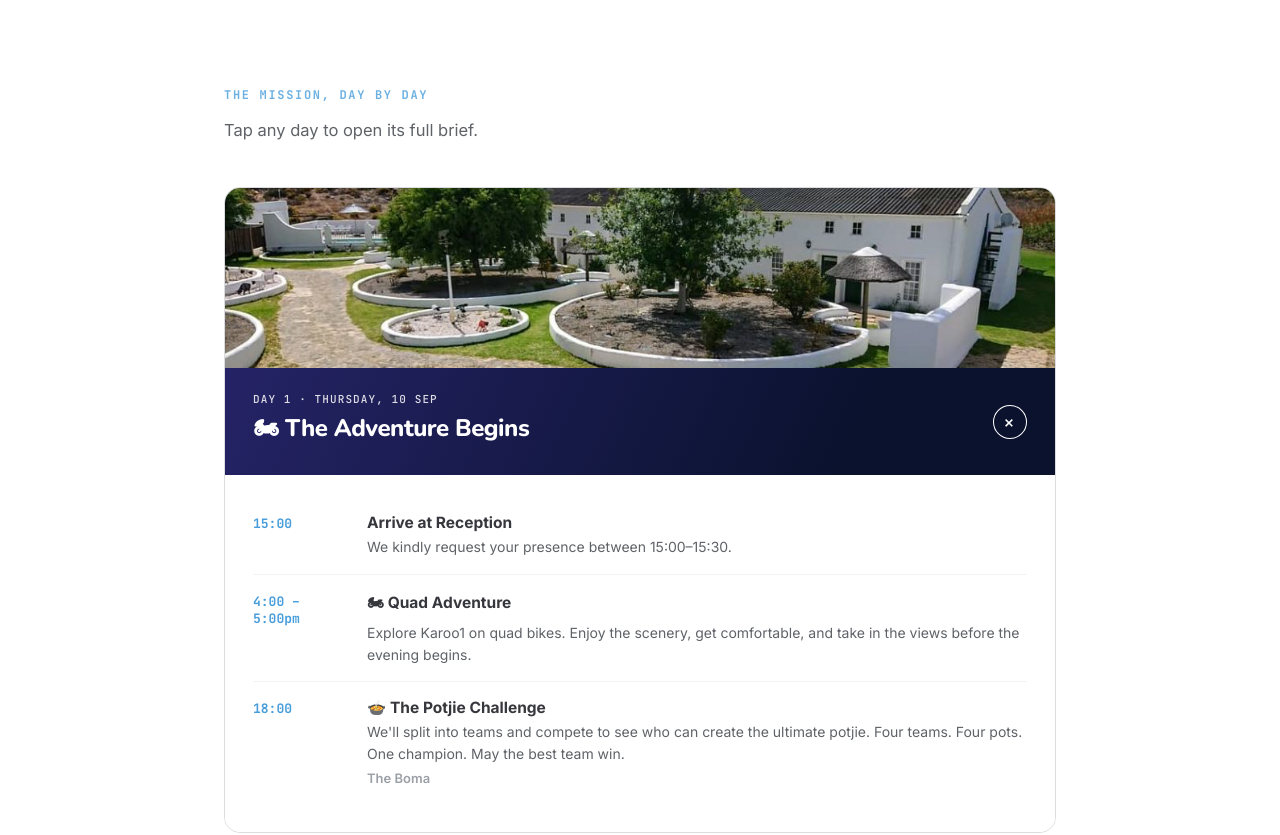
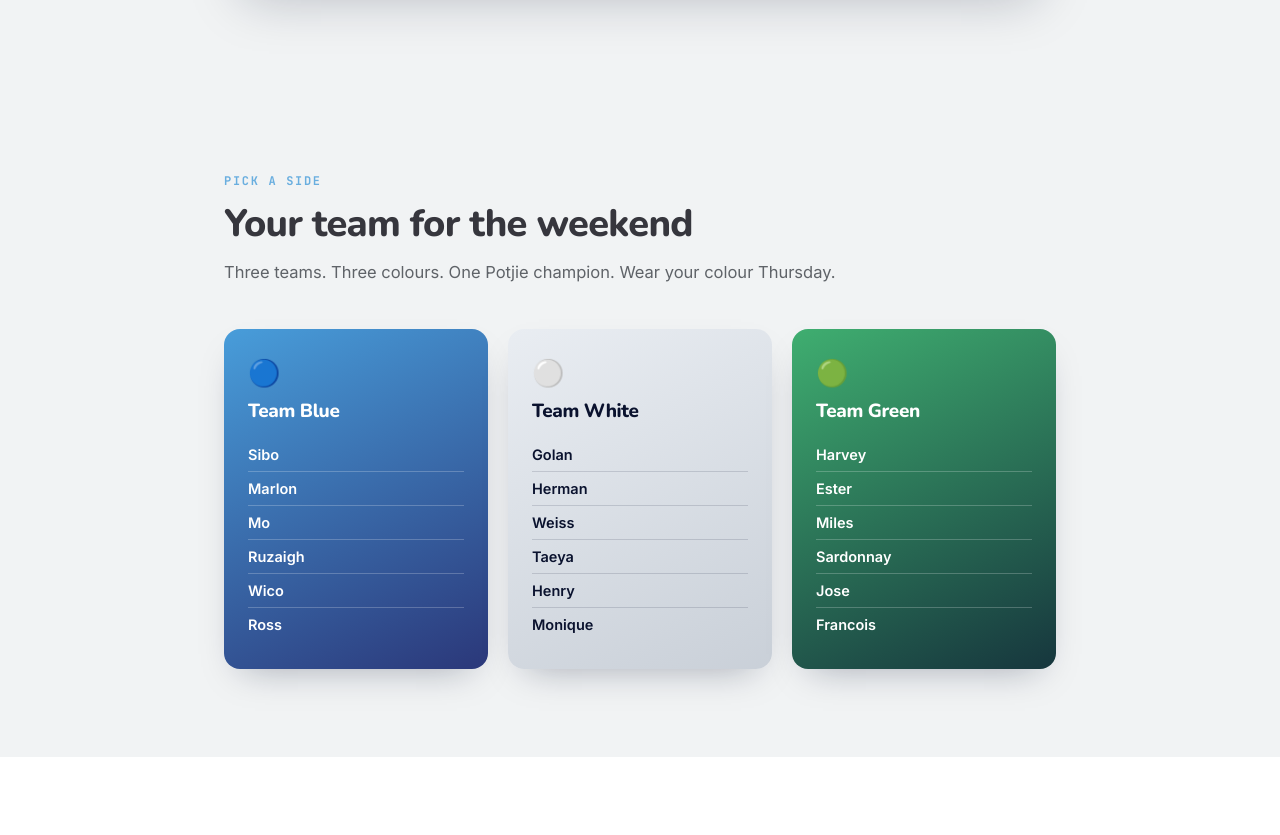
Before and after one commit to MoniqueAI-UX/specno-getaway-2026, a plain HTML site: page index.html in a window 1280 px wide. Shown: the part 1761-2596 px from the top of the page. Drawn offline with nearby package versions, Linux system fonts and the light colour scheme.

Commit message:
Add files via upload

```diff
--- a/index.html
+++ b/index.html
@@ -188,6 +188,27 @@
     .ticket-divider{display:none;}
   }
 
+  /* ---------- TEAM COLOURS ---------- */
+  .teams{background:var(--grey-100);}
+  .team-grid{display:grid; grid-template-columns:repeat(3,1fr); gap:20px;}
+  .team-card{
+    border-radius:var(--radius-lg); padding:28px 24px; color:#fff;
+    box-shadow:0 16px 36px -18px rgba(10,18,46,0.35);
+  }
+  .team-card.team-blue{background:linear-gradient(155deg,#489dda,#252366 120%);}
+  .team-card.team-white{background:linear-gradient(155deg,#e9edf2,#c3cad3 120%); color:var(--dark-blue);}
+  .team-card.team-green{background:linear-gradient(155deg,#3fae70,#0a122e 130%);}
+  .team-swatch{font-size:26px; margin-bottom:10px;}
+  .team-card h3{font-size:19px; margin-bottom:14px;}
+  .team-card ul{list-style:none; margin:0; padding:0;}
+  .team-card li{
+    font-size:14.5px; font-weight:600; padding:8px 0;
+    border-bottom:1px solid rgba(255,255,255,0.22);
+  }
+  .team-card.team-white li{border-bottom-color:rgba(10,18,46,0.14);}
+  .team-card li:last-child{border-bottom:none;}
+  @media (max-width:700px){.team-grid{grid-template-columns:1fr;}}
+
   /* ---------- MISSION DAYS ---------- */
   .journey{background:var(--white);}
   .day-card{
@@ -374,11 +395,15 @@
       <div class="ticket-main">
         <div class="ticket-row">
           <div class="icon">🚗</div>
-          <div><div class="label">Arrival</div><div class="value">Thu, 10 Sep — between 15:00 &amp; 15:30</div></div>
+          <div><div class="label">Arrival</div><div class="value">Thu, 10 Sep — 15:00–15:15 latest</div></div>
+        </div>
+        <div class="ticket-row">
+          <div class="icon">🏁</div>
+          <div><div class="label">Getting there</div><div class="value">Own vehicle / lift club — aim to leave Century City by 13:00 (±2 hr drive)</div></div>
         </div>
         <div class="ticket-row">
           <div class="icon">🚗</div>
-          <div><div class="label">Departure</div><div class="value">Sat, 12 Sep — between 10:00 &amp; 11:00, after breakfast</div></div>
+          <div><div class="label">Departure</div><div class="value">Sat, 12 Sep — approx. 10:00, after breakfast</div></div>
         </div>
         <div class="ticket-row">
           <div class="icon">📍</div>
@@ -396,6 +421,55 @@
           <div class="stub-team">Specnites</div>
         </div>
         <div class="stub-code">SPECNO · KAROO1 · SEP26</div>
+      </div>
+    </div>
+  </div>
+</section>
+
+<!-- TEAM COLOURS -->
+<section class="teams">
+  <div class="wrap reveal">
+    <div class="section-head">
+      <div class="eyebrow">Pick a side</div>
+      <h2>Your team for the weekend</h2>
+      <p>Three teams. Three colours. One Potjie champion. Wear your colour Thursday.</p>
+    </div>
+    <div class="team-grid">
+      <div class="team-card team-blue">
+        <div class="team-swatch">🔵</div>
+        <h3>Team Blue</h3>
+        <ul>
+          <li>Sibo</li>
+          <li>Marlon</li>
+          <li>Mo</li>
+          <li>Ruzaigh</li>
+          <li>Wico</li>
+          <li>Ross</li>
+        </ul>
+      </div>
+      <div class="team-card team-white">
+        <div class="team-swatch">⚪</div>
+        <h3>Team White</h3>
+        <ul>
+          <li>Golan</li>
+          <li>Herman</li>
+          <li>Weiss</li>
+          <li>Taeya</li>
+          <li>Henry</li>
+          <li>Monique</li>
+        </ul>
+      </div>
+      <div class="team-card team-green">
+        <div class="team-swatch">🟢</div>
+        <h3>Team Green</h3>
+        <ul>
+          <li>Harvey</li>
+          <li>Ester</li>
+          <li>Miles</li>
+          <li>Sardonnay</li>
+          <li>Jose</li>
+          <li>Francois</li>
+        </ul>
       </div>
     </div>
   </div>
@@ -421,9 +495,11 @@
       </div>
       <div class="day-body">
         <div class="timeline">
-          <div class="t-item"><div class="t-time">15:00</div><div><div class="t-what">Arrive at Reception</div><div class="t-desc">We kindly request your presence between 15:00–15:30.</div></div></div>
-          <div class="t-item"><div class="t-time">4:00 – 5:00pm</div><div><div class="t-what">🏍 Quad Adventure</div><div class="t-desc">Explore Karoo1 on quad bikes. Enjoy the scenery, get comfortable, and take in the views before the evening begins.</div></div></div>
-          <div class="t-item"><div class="t-time">18:00</div><div><div class="t-what">🍲 The Potjie Challenge</div><div class="t-desc">We'll split into teams and compete to see who can create the ultimate potjie. Four teams. Four pots. One champion. May the best team win.</div><div class="t-where">The Boma</div></div></div>
+          <div class="t-item"><div class="t-time">13:00</div><div><div class="t-what">🚗 Depart Century City</div><div class="t-desc">Own vehicles / lift clubs — arrange a carpool with your team. The drive is approximately 2 hours.</div></div></div>
+          <div class="t-item"><div class="t-time">15:00 – 15:15</div><div><div class="t-what">Arrive at Karoo1</div><div class="t-desc">Please arrive by 15:15 latest — the programme starts shortly after.</div></div></div>
+          <div class="t-item"><div class="t-time">15:15 – 15:30</div><div><div class="t-what">Check in</div><div class="t-desc">Drop your luggage and get ready for the first activity. Your Mission Kit will be waiting. 👀</div></div></div>
+          <div class="t-item"><div class="t-time">15:45 – 16:00</div><div><div class="t-what">🏍 Quad Bike Adventure</div><div class="t-desc">Meet at Reception. 18 participants will head out for the quad-bike experience with WildX Adventures. Exact timing may still be confirmed.</div></div></div>
+          <div class="t-item"><div class="t-time">17:15</div><div><div class="t-what">🔥 The Great Specno Potjie Challenge</div><div class="t-desc">Three teams. Three chicken potjies. One winning pot. 🔵 Blue · ⚪ White · 🟢 Green. Bring your team colour, your secret recipe and your competitive side. May the best pot win. 🏆</div><div class="t-where">The Boma</div></div></div>
         </div>
       </div>
     </div>
@@ -442,11 +518,13 @@
         <div class="timeline">
           <div class="t-item"><div class="t-time">08:00</div><div><div class="t-what">🍳 Breakfast</div><div class="t-desc">Start the day with a hearty breakfast before the day's activities begin.</div><div class="t-where">Venue Restaurant</div></div></div>
           <div class="t-item"><div class="t-time">08:50</div><div><div class="t-what">📸 Team Photo</div><div class="t-desc">Our official Specno Company Getaway 2026 team photo. Smile — this one might end up on the office wall.</div></div></div>
-          <div class="t-item"><div class="t-time">09:00 – 12:00pm</div><div><div class="t-what">💡 Company Session / Teambuilding</div><div class="t-desc">A chance to step away from day-to-day work, reflect on where we're heading, and hear what's next for Specno.</div><div class="t-where">Conference Room</div></div></div>
-          <div class="t-item"><div class="t-time">12:30</div><div><div class="t-what">Drive to Aquila Private Game Reserve</div></div></div>
-          <div class="t-item"><div class="t-time">13:00</div><div><div class="t-what">🍽️ Buffet Lunch</div><div class="t-desc">Enjoy a delicious buffet lunch before we head out on safari.</div><div class="t-where">Aquila Game Reserve</div></div></div>
-          <div class="t-item"><div class="t-time">15:00</div><div><div class="t-what">🦁 Safari Game Drive</div><div class="t-desc">Climb aboard and experience Aquila's Big Five Game Reserve. Keep your eyes peeled — you never know what you'll spot.</div></div></div>
-          <div class="t-item"><div class="t-time">16:30</div><div><div class="t-what">🌅 Free Time</div><div class="t-desc">The afternoon is yours. Take a walk, relax by the pool, grab a drink, or unwind and enjoy Karoo1.</div></div></div>
+          <div class="t-item"><div class="t-time">09:00 – 10:30</div><div><div class="t-what">💡 Specno Company Session</div><div class="t-desc">A chance to step away from day-to-day work, reflect on where we're heading, and hear what's next for Specno.</div><div class="t-where">Conference Room</div></div></div>
+          <div class="t-item"><div class="t-time">10:30</div><div><div class="t-what">☕ Quick Recharge</div><div class="t-desc">Grab a snack, refill your water and get ready for the next challenge.</div></div></div>
+          <div class="t-item"><div class="t-time">10:45 – 12:00</div><div><div class="t-what">🤝 The Team Challenge</div><div class="t-desc">Communication. Strategy. Teamwork. And probably a little chaos. The rest you'll find out on the day. 👀</div></div></div>
+          <div class="t-item"><div class="t-time">13:00</div><div><div class="t-what">🐘 Depart for Aquila</div><div class="t-desc">A short drive to Aquila Private Game Reserve, about 15 minutes away.</div></div></div>
+          <div class="t-item"><div class="t-time">13:15</div><div><div class="t-what">🍽️ Check In &amp; Buffet Lunch</div><div class="t-desc">Check in and enjoy a buffet lunch before the afternoon safari.</div><div class="t-where">Aquila Game Reserve</div></div></div>
+          <div class="t-item"><div class="t-time">16:00 – 18:00</div><div><div class="t-what">🦁 Safari Game Drive</div><div class="t-desc">Two hours exploring Aquila and hopefully spotting some of the Big Five.</div></div></div>
+          <div class="t-item"><div class="t-time">18:15 – 18:30</div><div><div class="t-what">Return to Karoo1</div></div></div>
           <div class="t-item"><div class="t-time">19:00</div><div><div class="t-what">🍕 Dinner</div><div class="t-desc">Join the team for dinner and another chance to relax, connect, and share stories from the day.</div><div class="t-where">Venue Restaurant</div></div></div>
           <div class="t-item"><div class="t-time">21:00</div><div><div class="t-what">🎉 Team Jol</div><div class="t-desc">Good music, good company, and a chance to celebrate an incredible day together.</div><div class="t-where">AfriCamps Units</div></div></div>
         </div>
@@ -466,7 +544,7 @@
       <div class="day-body">
         <div class="timeline">
           <div class="t-item"><div class="t-time">08:00</div><div><div class="t-what">🥓 Breakfast</div><div class="t-desc">Served from 08:00 to 10:00.</div></div></div>
-          <div class="t-item"><div class="t-time">10–11:00</div><div><div class="t-what">🏡 Departure, after breakfast</div></div></div>
+          <div class="t-item"><div class="t-time">~10:00</div><div><div class="t-what">🚗 Mission Complete</div><div class="t-desc">Pack up, check out and head home with your lift club. Mission: Karoo complete. ✅</div></div></div>
         </div>
       </div>
     </div>
@@ -489,6 +567,8 @@
         <div class="venue-feats">
           <div class="f"><b>🍽️ Great food</b>Hugo's Restaurant, Benji's Bar &amp; Brasserie, and a special Boma evening.</div>
           <div class="f"><b>🤝 Exclusive access</b>Dedicated spaces for our group to meet and relax together.</div>
+          <div class="f"><b>📶 Wi-Fi</b>Available throughout Karoo1, including the accommodation, restaurant and tents.</div>
+          <div class="f"><b>☕ Arriving early?</b>You're welcome to grab a coffee and work from the restaurant/coffee shop before check-in.</div>
         </div>
         <a class="btn" href="https://www.karoo1.com/" target="_blank" rel="noopener">Visit karoo1.com →</a>
       </div>
@@ -576,6 +656,13 @@
             <li onclick="toggleItem(this)"><div class="box"><svg viewBox="0 0 24 24" fill="none" stroke="#fff" stroke-width="3"><polyline points="4,13 9,18 20,6"/></svg></div><span class="txt">Extra swimming towel</span></li>
             <li onclick="toggleItem(this)"><div class="box"><svg viewBox="0 0 24 24" fill="none" stroke="#fff" stroke-width="3"><polyline points="4,13 9,18 20,6"/></svg></div><span class="txt">Clothes you don't mind getting dusty or dirty</span></li>
           </ul>
+        </div>
+        <div class="pack-group">
+          <div class="pack-group-title">🎨 Team Colour</div>
+          <ul class="pack-list">
+            <li onclick="toggleItem(this)"><div class="box"><svg viewBox="0 0 24 24" fill="none" stroke="#fff" stroke-width="3"><polyline points="4,13 9,18 20,6"/></svg></div><span class="txt">Something in your team colour for Thursday — 🔵 Blue, ⚪ White or 🟢 Green</span></li>
+          </ul>
+          <p style="font-size:13px; color:var(--grey-700); margin-top:8px;">A shirt, cap, bandana or accessory is fine — just make it visible for the Potjie Challenge.</p>
         </div>
         <div class="pack-group">
           <div class="pack-group-title">🏃 Joining the Morning Crew?</div>
```
